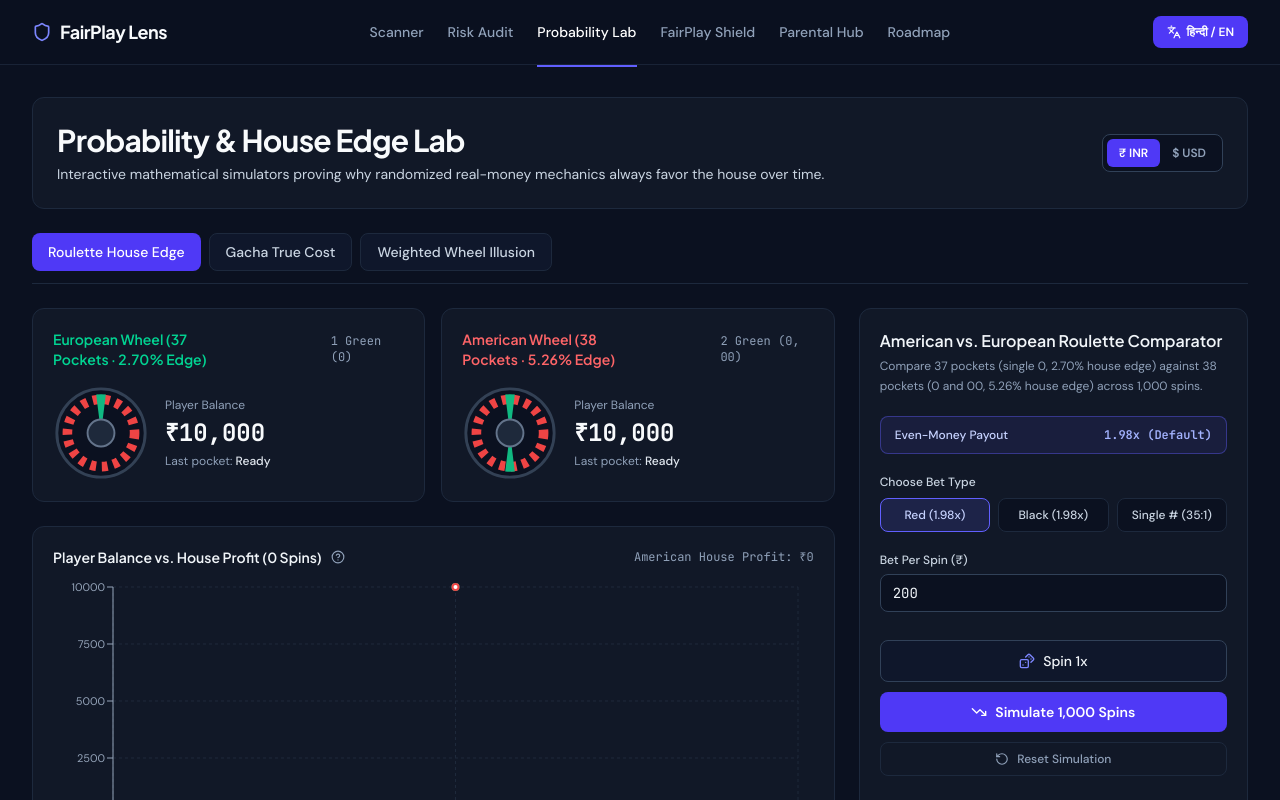
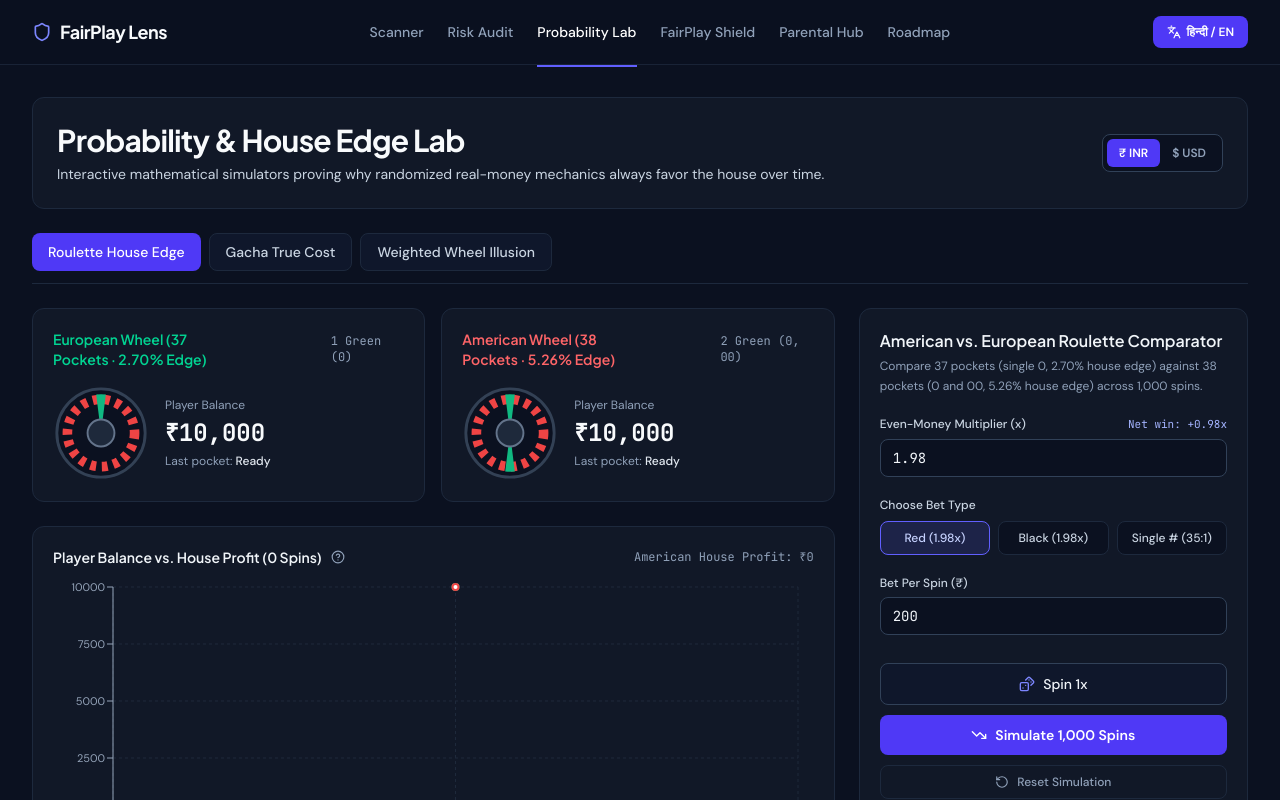
Before and after one commit to NirmanSilicon/Nirman_6.0, a React (Vite) app: page / in a window 1280 px wide. Both pictures are taken after a click on the tab "Probability Lab". Shown: the top 800 px of the page. Built offline with nearby package versions, Linux system fonts and the light colour scheme.

Commit message:
Update ProbabilityLab.tsx

```diff
--- a/src/components/ProbabilityLab.tsx
+++ b/src/components/ProbabilityLab.tsx
@@ -65,6 +65,7 @@ export function ProbabilityLab({
   const [betType, setBetType] = useState<"red" | "black" | "number">("red");
   const [chosenNumber, setChosenNumber] = useState<number>(17);
   const [betAmount, setBetAmount] = useState<number>(defaultBet);
+  const [multiplierInput, setMultiplierInput] = useState<string>("1.98");
   const [euBalance, setEuBalance] = useState<number>(startBankroll);
   const [usBalance, setUsBalance] = useState<number>(startBankroll);
   const [euBalanceStandard, setEuBalanceStandard] = useState<number>(startBankroll);
@@ -77,6 +78,14 @@ export function ProbabilityLab({
   const [rouletteHistory, setRouletteHistory] = useState<RoulettePoint[]>([
     { spin: 0, euBalance: startBankroll, usBalance: startBankroll, euHouseProfit: 0, usHouseProfit: 0 },
   ]);
+
+  const parsedMultiplier = Number.parseFloat(multiplierInput);
+  const activeMultiplier =
+    Number.isFinite(parsedMultiplier) && parsedMultiplier >= 1.01
+      ? Math.min(100, parsedMultiplier)
+      : 1.98;
+  const activeMultiplierLabel = Number(activeMultiplier.toFixed(2)).toString();
+  const activeNetWinMult = Number((activeMultiplier - 1).toFixed(2));
 
   const resetRoulette = (nextBankroll = startBankroll) => {
     setEuBalance(nextBankroll);
@@ -133,7 +142,7 @@ export function ProbabilityLab({
     let curUsStd = usBalanceStandard;
     let curSpin = spinCount;
     const wager = Math.max(1, betAmount);
-    const winMult = betType === "number" ? 35 : 0.98; // Default 1.98x total return = 0.98x net profit
+    const winMult = betType === "number" ? 35 : activeMultiplier - 1;
     const winMultStandard = betType === "number" ? 35 : 1.0;
 
     const newPoints: RoulettePoint[] = [...rouletteHistory];
@@ -512,22 +521,22 @@ export function ProbabilityLab({
                 </div>
               </div>
 
-              {/* 1.98x Multiplier Breakdown Card */}
+              {/* Custom Payout Multiplier Breakdown Card */}
               <div className="rounded-xl border border-indigo-500/30 bg-[#111827] p-5 space-y-4">
                 <div className="flex flex-wrap items-center justify-between gap-2">
                   <h3 className="text-sm font-semibold text-slate-100">
-                    Winnings &amp; Losses Under 1.98x Payout
+                    Winnings &amp; Losses Under {activeMultiplierLabel}x Payout
                   </h3>
                   <span className="text-xs text-slate-400 font-mono tabular-nums">
-                    Default Multiplier · 1.98x Return (0.98x Net Win)
+                    Custom Multiplier · {activeMultiplierLabel}x Return ({activeNetWinMult}x Net Win)
                   </span>
                 </div>
 
                 <div className="grid grid-cols-1 sm:grid-cols-2 gap-4">
-                  {/* European 1.98x Card */}
+                  {/* European Custom Multiplier Card */}
                   <div className="rounded-lg border border-slate-800 bg-[#0B1120] p-4 space-y-2">
                     <div className="flex justify-between items-center text-xs text-emerald-400 font-medium">
-                      <span>European Wheel (1.98x)</span>
+                      <span>European Wheel ({activeMultiplierLabel}x)</span>
                       <span className="font-mono tabular-nums">{spinCount.toLocaleString()} spins</span>
                     </div>
                     <div className="flex justify-between items-baseline">
@@ -548,10 +557,10 @@ export function ProbabilityLab({
                     </div>
                   </div>
 
-                  {/* American 1.98x Card */}
+                  {/* American Custom Multiplier Card */}
                   <div className="rounded-lg border border-slate-800 bg-[#0B1120] p-4 space-y-2">
                     <div className="flex justify-between items-center text-xs text-red-400 font-medium">
-                      <span>American Wheel (1.98x)</span>
+                      <span>American Wheel ({activeMultiplierLabel}x)</span>
                       <span className="font-mono tabular-nums">{spinCount.toLocaleString()} spins</span>
                     </div>
                     <div className="flex justify-between items-baseline">
@@ -575,15 +584,15 @@ export function ProbabilityLab({
 
                 <div className="rounded-lg bg-indigo-500/10 border border-indigo-500/20 p-3 text-xs text-indigo-200 leading-relaxed">
                   <span className="font-semibold text-indigo-300">Analysis: </span>
-                  With the default 1.98x payout multiplier, winning even-money bets return 0.98x net profit instead of 1.0x. Over {spinCount.toLocaleString()} spins, this extra operator cut reduces your winnings by{" "}
+                  At a {activeMultiplierLabel}x payout multiplier, winning even-money bets return {activeNetWinMult}x net profit instead of 1.0x. Over {spinCount.toLocaleString()} spins, compared to a standard 2.0x payout, your difference is{" "}
                   <span className="font-mono font-semibold tabular-nums">
-                    {formatMoney(Math.max(0, euBalanceStandard - euBalance))}
+                    {formatSignedMoney(euBalance - euBalanceStandard)}
                   </span>{" "}
                   on European roulette and{" "}
                   <span className="font-mono font-semibold tabular-nums">
-                    {formatMoney(Math.max(0, usBalanceStandard - usBalance))}
+                    {formatSignedMoney(usBalance - usBalanceStandard)}
                   </span>{" "}
-                  on American roulette compared to a fair 2.0x payout.
+                  on American roulette.
                 </div>
               </div>
             </div>
@@ -595,12 +604,29 @@ export function ProbabilityLab({
                 <p className="mt-1 text-xs leading-relaxed text-slate-400">{t.rouletteDesc}</p>
               </div>
 
-              {/* Active 1.98x Default Payout Display */}
-              <div className="rounded-lg border border-indigo-500/40 bg-indigo-500/10 px-3.5 py-2.5 flex items-center justify-between gap-2">
-                <span className="text-xs font-medium text-indigo-200">Even-Money Payout</span>
-                <span className="font-mono text-xs font-semibold text-indigo-300 tabular-nums">
-                  1.98x (Default)
-                </span>
+              {/* Manual Payout Multiplier Input */}
+              <div className="space-y-1.5">
+                <div className="flex items-center justify-between gap-2">
+                  <label htmlFor="roulette-multiplier" className="block text-xs font-medium text-slate-300">
+                    Even-Money Multiplier (x)
+                  </label>
+                  <span className="font-mono text-[11px] text-indigo-300 tabular-nums">
+                    Net win: +{activeNetWinMult}x
+                  </span>
+                </div>
+                <input
+                  id="roulette-multiplier"
+                  type="number"
+                  min={1.01}
+                  max={100}
+                  step={0.01}
+                  value={multiplierInput}
+                  onChange={(e) => setMultiplierInput(e.target.value)}
+                  onBlur={() => setMultiplierInput(activeMultiplierLabel)}
+                  placeholder="e.g. 1.98"
+                  aria-label="Enter custom even-money payout multiplier"
+                  className="w-full rounded-lg border border-slate-700 bg-[#0B1120] px-3 py-2 font-mono text-sm text-slate-100 focus:border-indigo-500 focus:outline-none"
+                />
               </div>
 
               <div className="space-y-2">
@@ -608,8 +634,8 @@ export function ProbabilityLab({
                 <div className="grid grid-cols-3 gap-2" role="group" aria-label="Roulette bet type">
                   {(
                     [
-                      { id: "red", label: "Red (1.98x)" },
-                      { id: "black", label: "Black (1.98x)" },
+                      { id: "red", label: `Red (${activeMultiplierLabel}x)` },
+                      { id: "black", label: `Black (${activeMultiplierLabel}x)` },
                       { id: "number", label: "Single # (35:1)" },
                     ] as const
                   ).map((opt) => (
```
